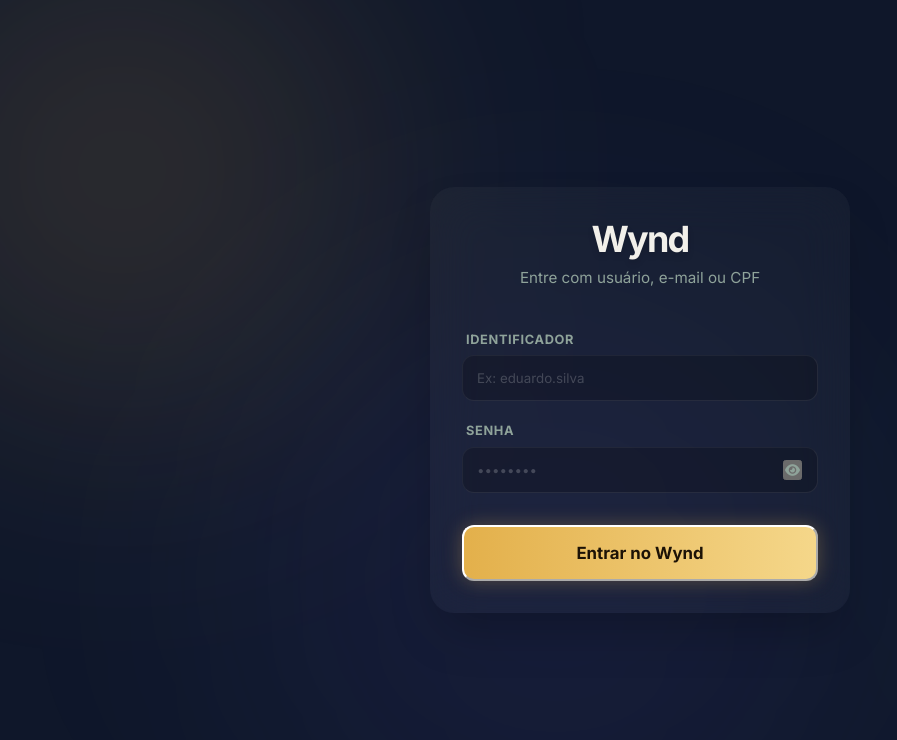
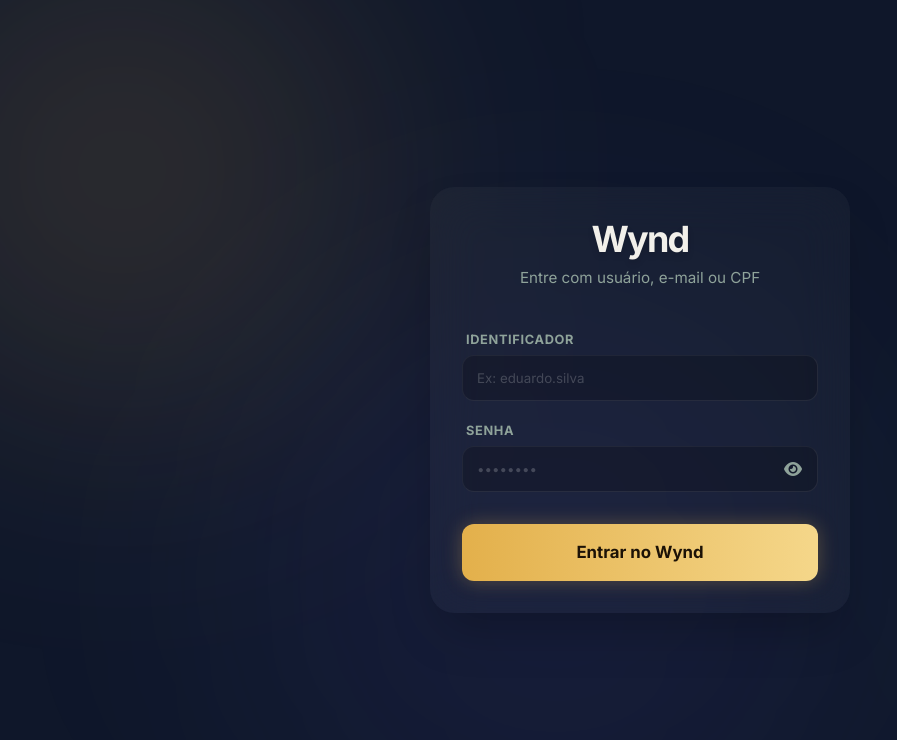
Before and after one commit to eduardosoares923/FLUXO, a React (Vite) app: page /login in a window 1280 px wide. Shown: the top 740 px of the page, without its empty margins (0-897 px from the left). Built offline with nearby package versions, Linux system fonts and the light colour scheme; no server answers.

Commit message:
fix: reset nativo de botoes, impede selecao de texto e adiciona separador no menu

```diff
--- a/src/components/Layout.tsx
+++ b/src/components/Layout.tsx
@@ -139,13 +139,16 @@
         </div>
 
         <nav className="flex-1 overflow-y-auto overflow-x-hidden px-4 flex flex-col gap-1">
-          {NAV_GROUPS.map((group) => {
+          {NAV_GROUPS.map((group, groupIndex) => {
             const items = group.items.filter((item) => !item.module || hasPermission(item.module));
             if (items.length === 0) return null;
             return (
               <div key={group.label} className="mb-2">
                 {!collapsed && (
                   <div className="text-[10px] uppercase tracking-widest text-[#5c6b66] px-4 mt-3 mb-1">{group.label}</div>
+                )}
+                {collapsed && groupIndex > 0 && (
+                  <div className="mx-3 my-2 border-t border-white/[0.06]" />
                 )}
                 {items.map((item) => (
                   <NavLink key={item.to} to={item.to} end={item.to === '/'} className={({ isActive }) => navLinkClass(isActive)} title={collapsed ? item.label : undefined}>
--- a/src/styles/style.css
+++ b/src/styles/style.css
@@ -38,6 +38,30 @@
   --text-secondary: #475569;
   --glass-bg: rgba(255, 255, 255, 0.7);
   --glass-border: rgba(0, 0, 0, 0.1);
+}
+
+/* O projeto desliga o preflight do Tailwind (corePlugins.preflight: false) pra não
+   quebrar telas antigas que dependem do estilo nativo do navegador. Isso significa que
+   qualquer <button> sem estilo explícito de borda mantém a borda 3D nativa do sistema
+   por baixo — era esse o contorno cinza/branco feio, não o outline de foco. As classes
+   .btn/.btn-primary/.form-control legadas já definem sua própria borda/fundo, então não
+   são afetadas (uma classe sempre vence um seletor de elemento puro em especificidade). */
+button {
+  border: none;
+  background: none;
+  appearance: none;
+  -webkit-appearance: none;
+  font: inherit;
+  color: inherit;
+  cursor: pointer;
+}
+
+/* Impede o cursor de texto/seleção ao clicar em títulos, rótulos e botões — eles não são
+   conteúdo de texto pra copiar, e sem isso o navegador tratava cliques neles como seleção
+   de texto (aquela barrinha de cursor piscando no meio da palavra). */
+button, label, h1, h2, h3, .no-select {
+  -webkit-user-select: none;
+  user-select: none;
 }
 
 /* Remove o contorno padrão do navegador ao clicar (ficava um retângulo cinza/branco feio
```
